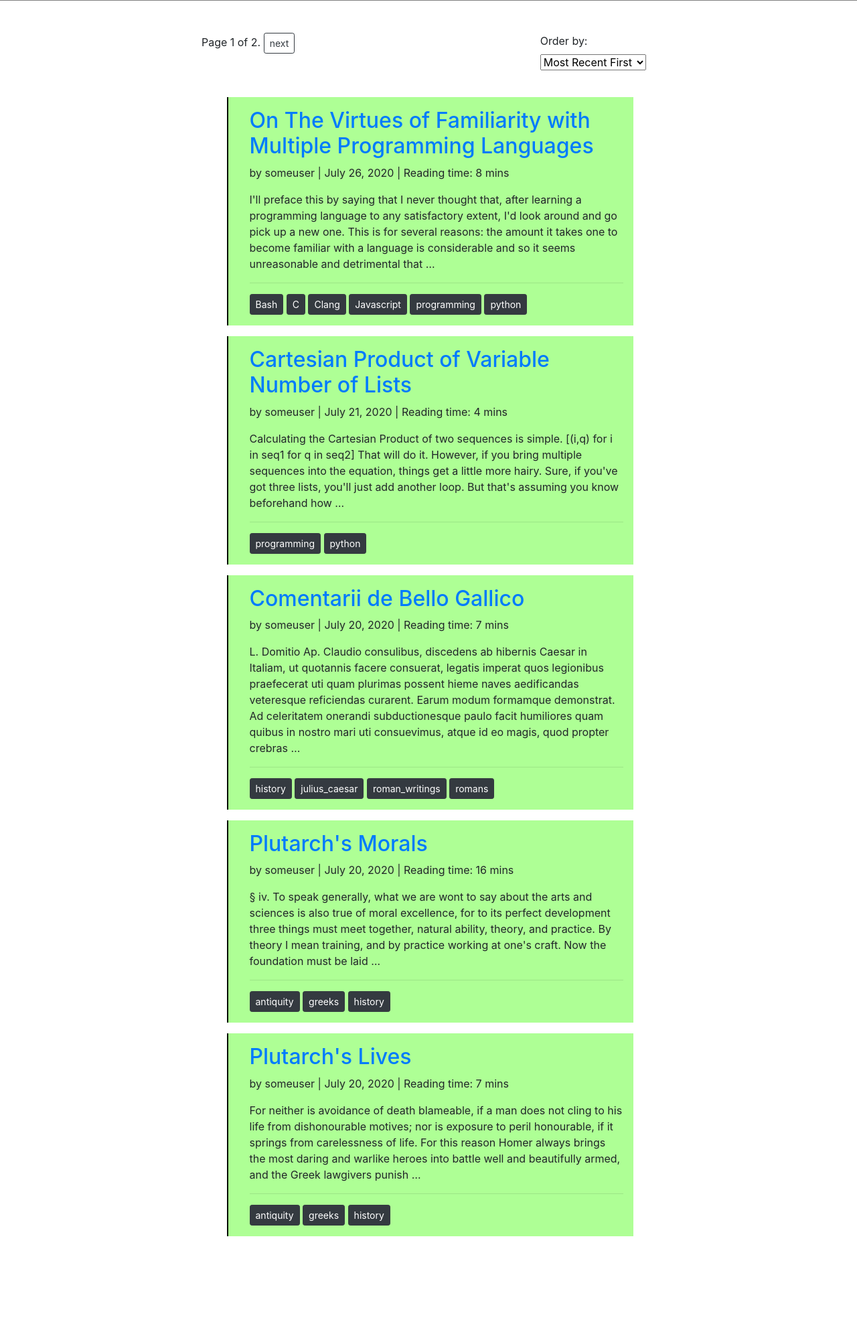
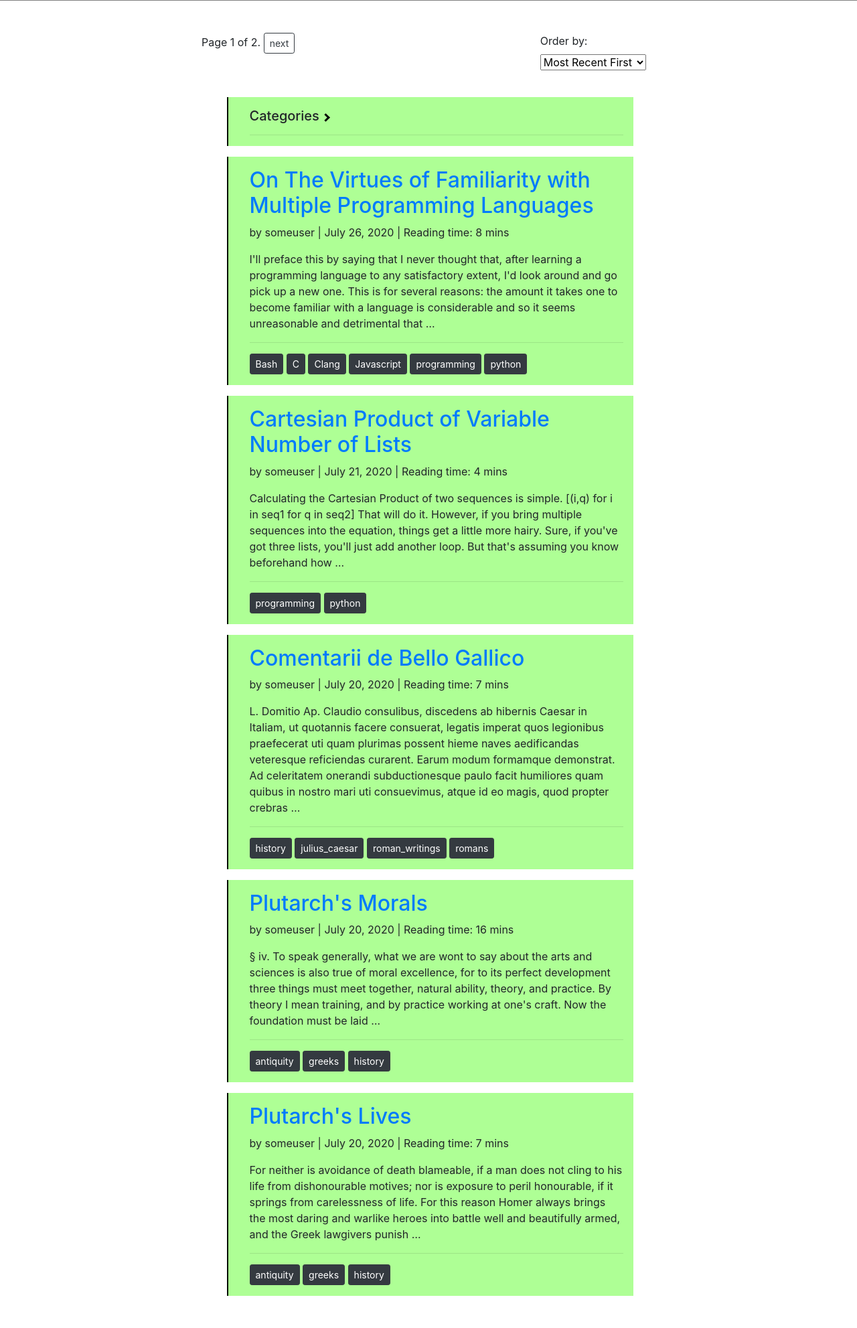
Before and after one commit to daniel71-n/django_blog, a Django app: page / in a window 1280 px wide. Shown: the part 247-2230 px from the top of the page at 67% size. Before the commit the page ends 2093 px from the top, so only its background shows below. Run offline with Django 3.2, Linux system fonts and the light colour scheme; data comes from the database, SQL or seed files in the repository; some libraries are stand-ins or nearby versions.

Commit message:
Added a 'Categories' section on the homepage
There's a paragraph below the heading that's hidden and only appears when the heading is clicked;
A subsequent click will render the paragraph hidden again
The paragraph shows a list of those Categories that contain at least 1 article; the number of articles contained by each category is also shown in parentheses.
Each category is linked its own page.

```diff
--- a/pages/views.py
+++ b/pages/views.py
@@ -98,7 +98,8 @@ def HomeAjaxView(request):
         context = {}
         POST_LIST, IS_PAGINATED = get_page()   # call get_page to determine if there is pagination and if so get the queryset paginated
 
-        context['categories'] = Category.objects.all()
+        context['categories'] = {cat : cat.post_set.count() for cat in Category.objects.all() if cat.post_set.count()>0}
+        # return only those categories that are associated with at least one Post object
         context['post_list'] = POST_LIST
         context['is_paginated'] = IS_PAGINATED
         context['page_obj'] = POST_LIST  #page_obj and post_list point to the same object, because post_list is actually a page object, the result of a paginated queryset
--- a/templates/basedoc.html
+++ b/templates/basedoc.html
@@ -19,6 +19,31 @@ padding: 20%;*/
 
 .detail{
 background-color: #e3e6e5;
+}
+
+a#cat_heading_a{
+cursor:pointer;
+}
+
+.arrow {
+  border: solid black;
+  border-width: 0 3px 3px 0;
+  display: inline-block;
+  padding: 3px;
+}
+
+.right {
+  transform: rotate(-45deg);
+  -webkit-transform: rotate(-45deg);
+}
+
+.down {
+  transform: rotate(45deg);
+  -webkit-transform: rotate(45deg);
+}
+
+.hidden{
+display: none;
 }
 
 .body-column{
--- a/templates/home.html
+++ b/templates/home.html
@@ -44,6 +44,15 @@
   <!--row holding the pagination and select list columns-->
 
 
+<div class="row justify-content-center">
+      <div class="col-12 col-sm-6 homecards">
+          <h5 id="cat_div_heading"><a id="cat_heading_a">Categories</a> <i id="arrow-sign" class="arrow right"></i></h5><hr>
+          <p id= "categoryList" class='hidden'>
+          {%for cat, post_num in categories.items %}<a href="{{cat.get_absolute_url}}">{{cat}}</a> ({{post_num}})<br>
+          {%endfor%}</p>
+      </div>
+</div>
+
 
 <div id="to_be_replaced">
 
@@ -72,6 +81,32 @@
 
 
 <script>
+
+document.getElementById("cat_div_heading").addEventListener("click", function() {
+ // alert('works');
+    try{
+        var elem = document.getElementById("categoryList");
+        var arrow = document.getElementById("arrow-sign");
+        //alert(elem);
+
+        if (elem.classList.contains("hidden")){
+            elem.classList.remove("hidden");
+            arrow.classList.remove("right");
+            arrow.classList.add("down");
+        }
+        else{
+            elem.classList.add("hidden");
+            arrow.classList.remove("down");
+            arrow.classList.add("right");
+        }
+    }
+    catch(err){
+        alert(err);
+    }
+}
+)
+
+
 
 function getURL(){
 //retrieve the current URL path; --> the whole URL first, potential querystrings included, then get the path by discarding everything after the '?'
```
